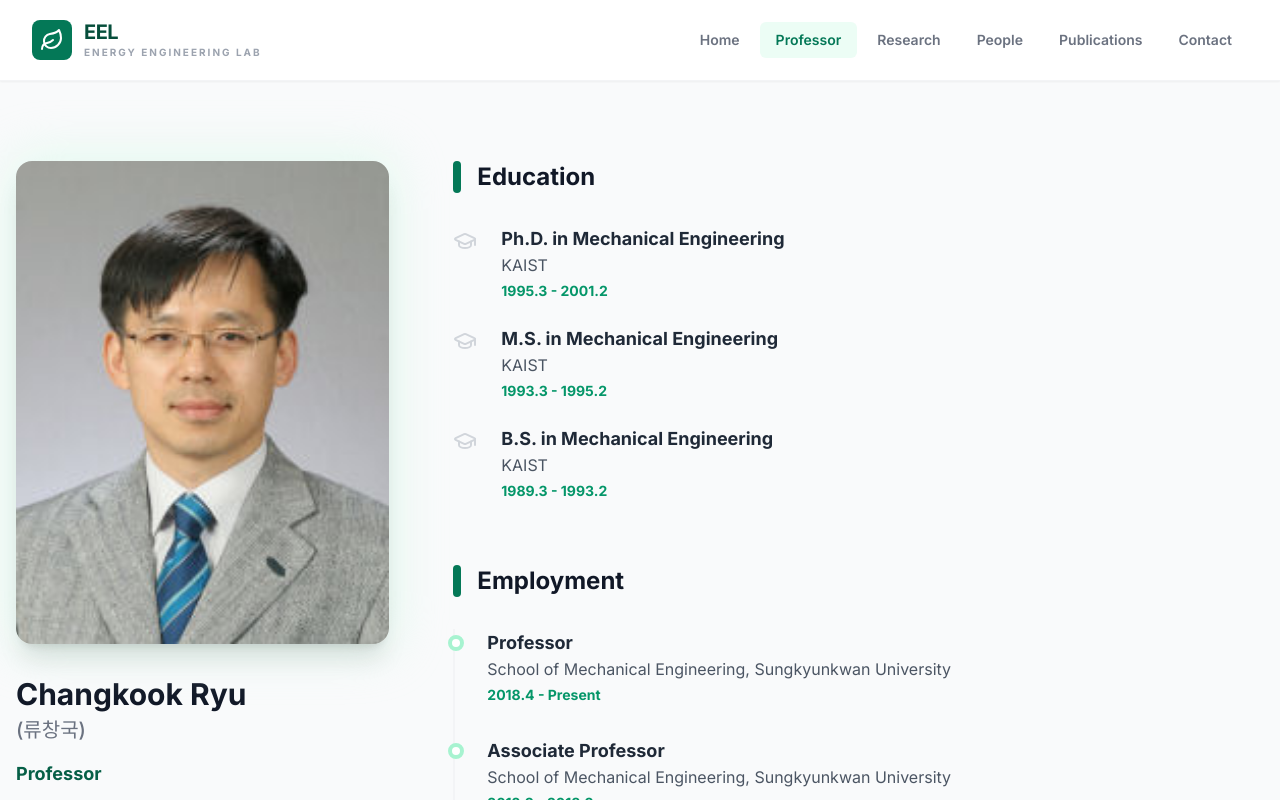
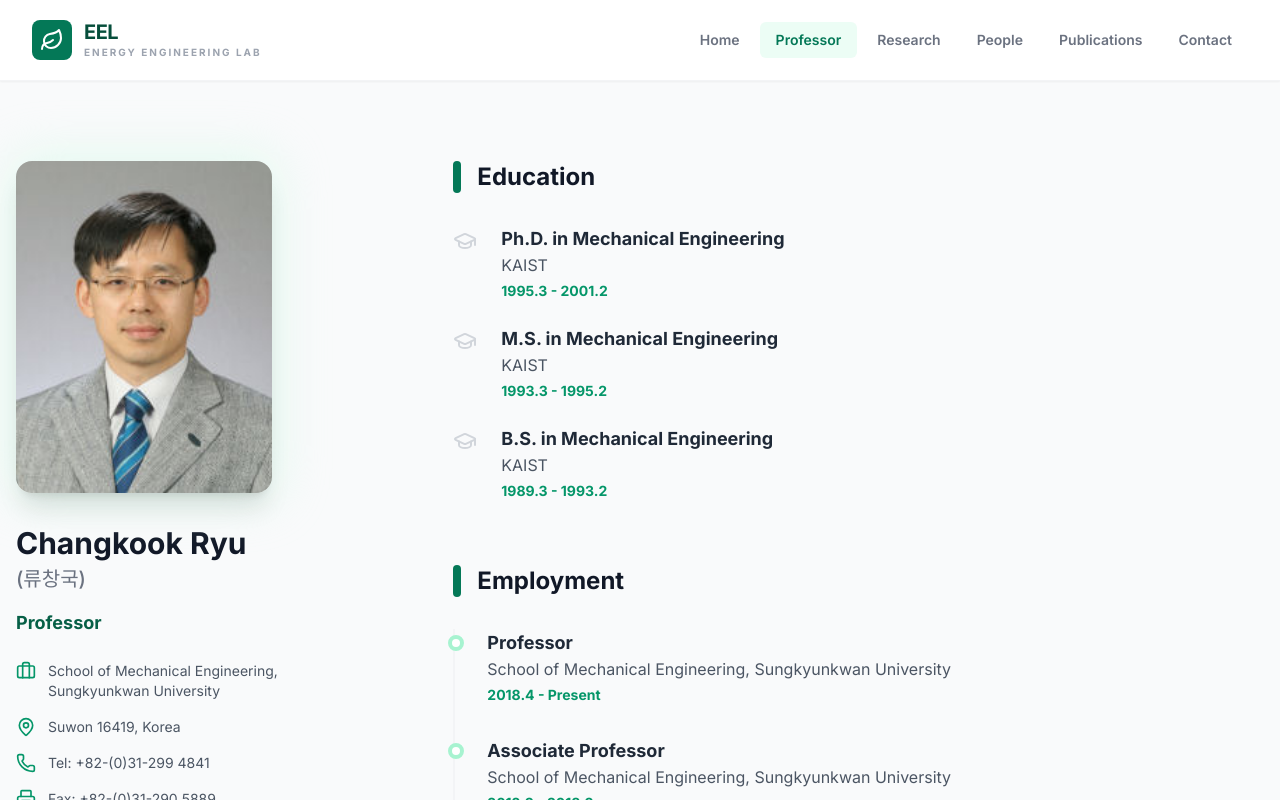
Before and after one commit to EEL23307/eelab_page, a React (Vite) app: page / in a window 1280 px wide. Both pictures are taken after a click on the button "Professor". Shown: the top 800 px of the page. Built offline with nearby package versions, Linux system fonts and the light colour scheme.

Commit message:
Update Professor.tsx

```diff
--- a/pages/Professor.tsx
+++ b/pages/Professor.tsx
@@ -36,6 +36,7 @@ const Professor: React.FC = () => {
     '2025 한국환경에너지공학회 우수논문상 (박기범 등)',
     '2024 CEAM Symposium, Best Paper Award Second Prize (박성민 등)',
     '2024 12th International Freiberg Conference, Award for Outstanding Presentation (남준영 등)',
+    '2022 한국환경에너지공학회 우수논문상 (하선교 등)',
     '2022 한국에너지기후변화학회 우수논문발표상 (박성민 등)',
     '2022 한국에너지기후변화학회 우수논문발표상 (박지연 등)',
     '2021 한국열환경공학회 우수논문상 (구윤하 등)',
@@ -69,12 +70,14 @@ const Professor: React.FC = () => {
         <div className="lg:col-span-1">
           <div className="sticky top-32">
 
-            <div className="relative group">
+            {/* === 수정된 부분: w-64 클래스 추가로 너비 제한 (약 1/4 크기) === */}
+            <div className="relative group w-64">
               <div className="absolute -inset-2 bg-emerald-100 rounded-3xl opacity-50 blur-xl group-hover:opacity-75 transition-opacity duration-500"></div>
               {/* 이미지 경로 */}
               <img
                 src="images/1_prof.jpg"
                 alt="Professor Changkook Ryu"
+                /* w-full은 부모(w-64)에 맞춰짐 */
                 className="relative w-full rounded-2xl object-cover shadow-xl grayscale-[0.1] group-hover:grayscale-0 transition-all"
               />
             </div>
```
